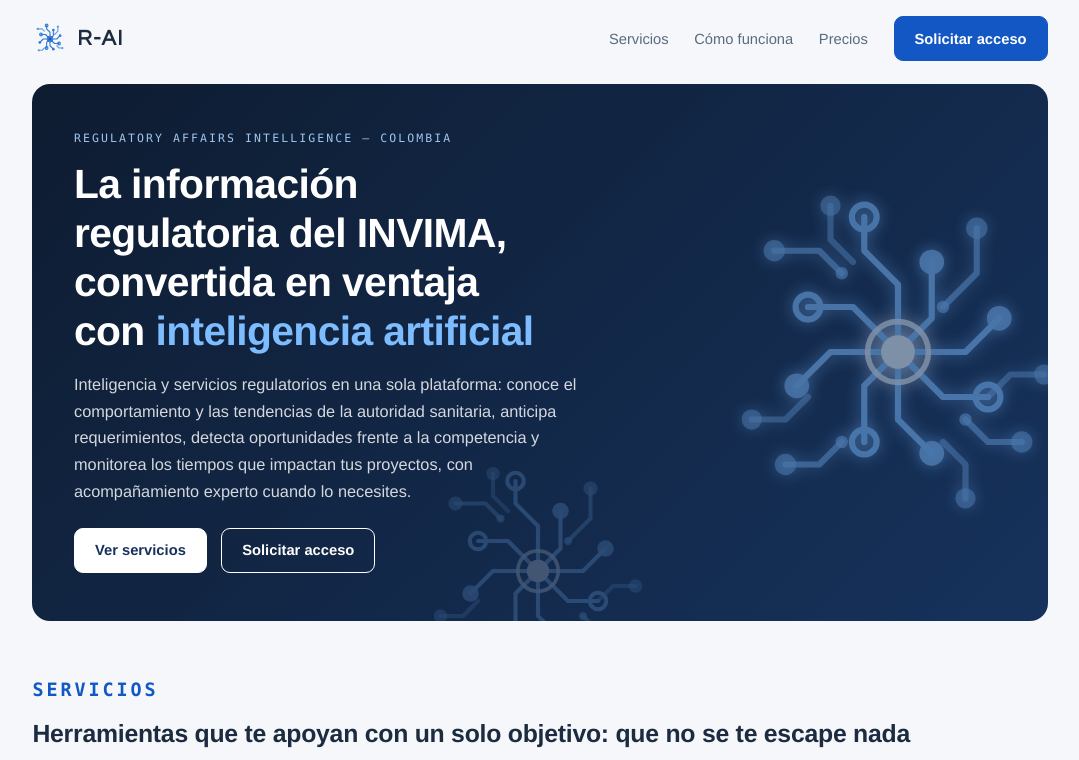
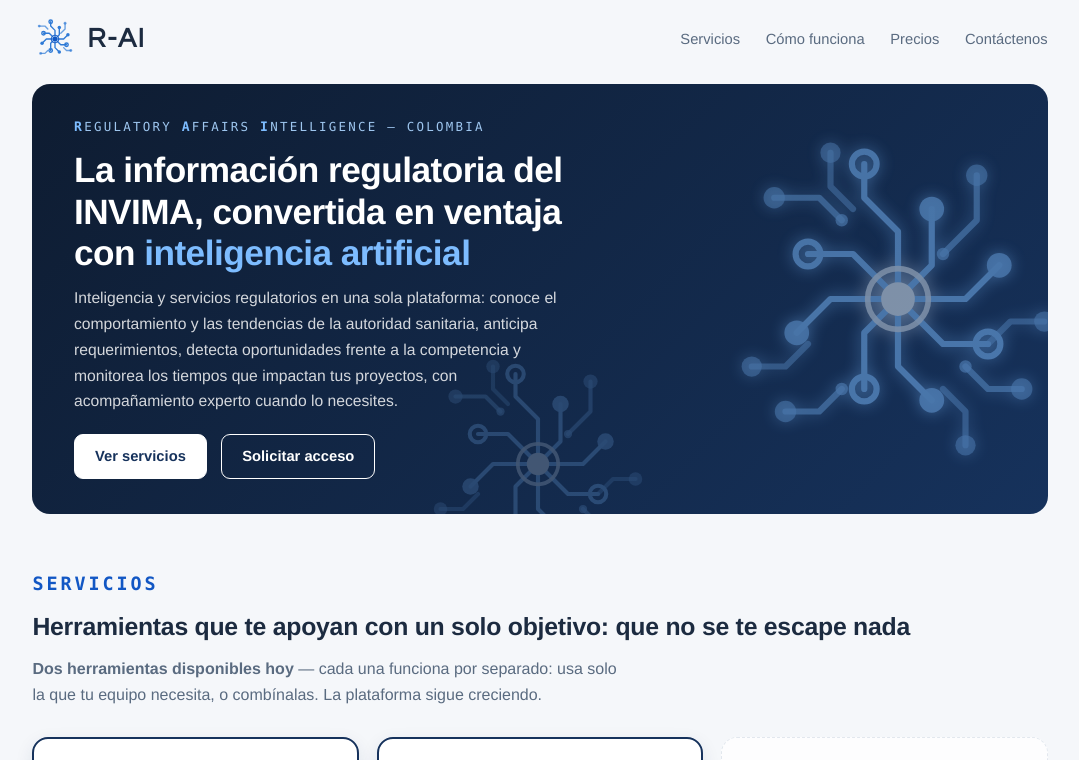
Before and after one commit to christianhmc/r-ai-web, a plain HTML site: page index.html in a window 1280 px wide. Shown: the top 760 px of the page, without its empty margins (100-1179 px from the left). Drawn offline with Linux system fonts and the light colour scheme.

Commit message:
Add files via upload

```diff
--- a/index.html
+++ b/index.html
@@ -54,7 +54,7 @@
   .brand:hover{opacity:.72}
   .brand .bname{
     font-family:Futura,"Century Gothic","Avenir Next",sans-serif;
-    font-weight:700;font-size:1.35rem;letter-spacing:.06em;color:var(--ink);
+    font-weight:700;font-size:1.7rem;letter-spacing:.06em;color:var(--ink);
   }
   nav a.link{color:var(--muted);text-decoration:none;font-size:.92rem}
   nav a.link:hover{color:var(--accent)}
@@ -75,18 +75,19 @@
     color:#fff;position:relative;overflow:hidden;
     border-radius:18px;margin-top:.4rem;
   }
-  .hero-inner{position:relative;z-index:1;max-width:620px;padding:2.8rem 2.6rem 3rem}
+  .hero-inner{position:relative;z-index:1;max-width:620px;padding:2rem 2.6rem 2.2rem}
   .hero .eyebrow{
     font-family:"SF Mono",Menlo,Consolas,monospace;
-    font-size:.72rem;letter-spacing:.18em;text-transform:uppercase;
-    color:#9ec6ef;margin:0 0 .8rem;
+    font-size:.78rem;letter-spacing:.18em;text-transform:uppercase;
+    color:#9ec6ef;margin:0 0 .7rem;
   }
+  .hero .eyebrow b{color:#7dbcff;font-weight:700;font-size:1.05em}
   .hero h1{
-    font-size:clamp(1.8rem,4.2vw,2.55rem);font-weight:700;
-    letter-spacing:-.015em;line-height:1.2;margin:0 0 .9rem;text-wrap:balance;
+    font-size:clamp(1.65rem,3.6vw,2.2rem);font-weight:700;
+    letter-spacing:-.015em;line-height:1.18;margin:0 0 .7rem;text-wrap:balance;
   }
   .hero h1 em{font-style:normal;color:#7dbcff}
-  .hero p.sub{color:rgba(255,255,255,.82);max-width:56ch;margin:0 0 1.4rem;font-size:1.02rem}
+  .hero p.sub{color:rgba(255,255,255,.82);max-width:56ch;margin:0 0 1.2rem;font-size:.98rem}
   .hero .ctas{display:flex;gap:.9rem;flex-wrap:wrap}
   .hero .deco{position:absolute;right:-30px;top:50%;transform:translateY(-50%);opacity:.5;pointer-events:none}
   .hero .deco2{position:absolute;left:38%;bottom:-70px;opacity:.22;pointer-events:none}
@@ -197,7 +198,7 @@
   <!-- ============ NAV ============ -->
   <nav>
     <a class="brand" href="index.html" aria-label="R-AI — Inicio">
-      <svg viewBox="0 0 64 64" width="36" height="36" aria-hidden="true">
+      <svg viewBox="0 0 64 64" width="46" height="46" aria-hidden="true">
         <g stroke="#2e7ad6" fill="none" stroke-width="1.9" stroke-linecap="round" stroke-linejoin="round">
           <path d="M32 32 L32 20 L26 14 L26 8"/>
           <path d="M32 32 L38 26 L38 16"/>
@@ -227,7 +228,7 @@
     <a class="link" href="#servicios">Servicios</a>
     <a class="link" href="#como">Cómo funciona</a>
     <a class="link" href="#precios">Precios</a>
-    <a class="btn" href="#contacto">Solicitar acceso</a>
+    <a class="link" href="#contacto">Contáctenos</a>
   </nav>
 
   <!-- ============ HERO ============ -->
@@ -273,7 +274,7 @@
     <svg class="deco2" viewBox="0 0 64 64" width="240" height="240" aria-hidden="true"><use href="#hnet"/></svg>
 
     <div class="hero-inner">
-      <p class="eyebrow">Regulatory Affairs Intelligence — Colombia</p>
+      <p class="eyebrow"><b>R</b>egulatory <b>A</b>ffairs <b>I</b>ntelligence — Colombia</p>
       <h1>La información regulatoria del INVIMA, convertida en ventaja con <em>inteligencia artificial</em></h1>
       <p class="sub">Inteligencia y servicios regulatorios en una sola plataforma: conoce el comportamiento y las tendencias de la autoridad sanitaria, anticipa requerimientos, detecta oportunidades frente a la competencia y monitorea los tiempos que impactan tus proyectos, con acompañamiento experto cuando lo necesites.</p>
       <div class="ctas">
```
